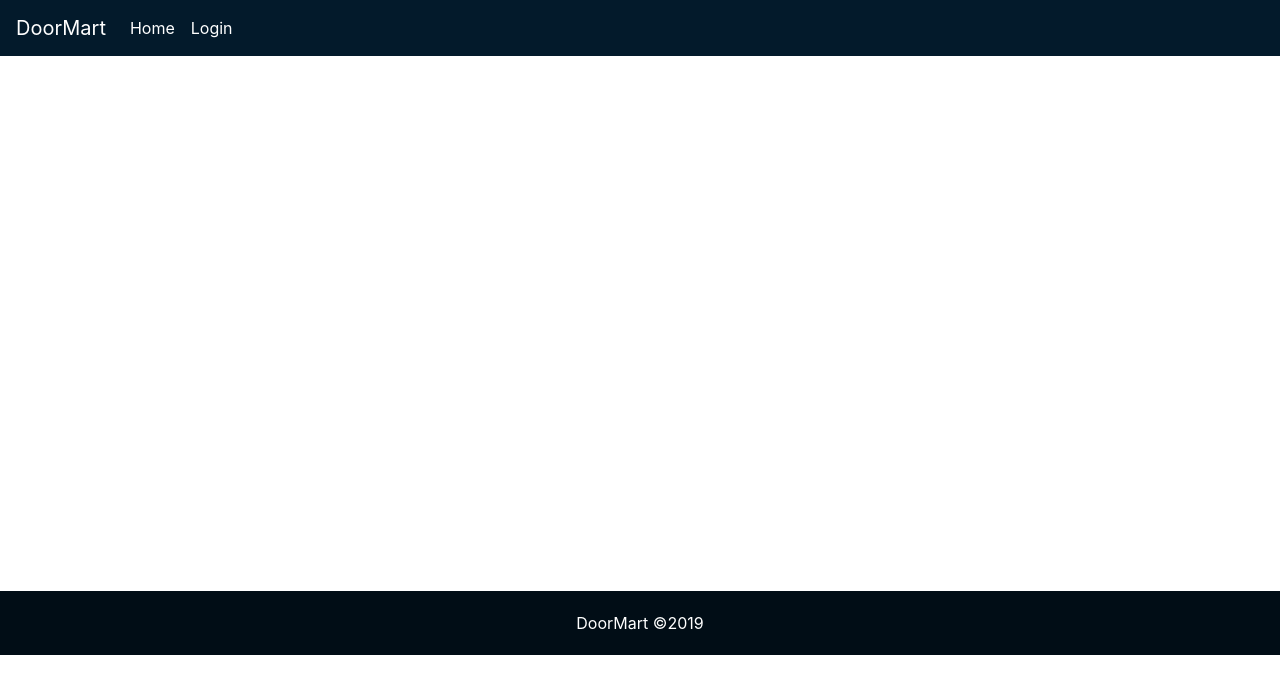
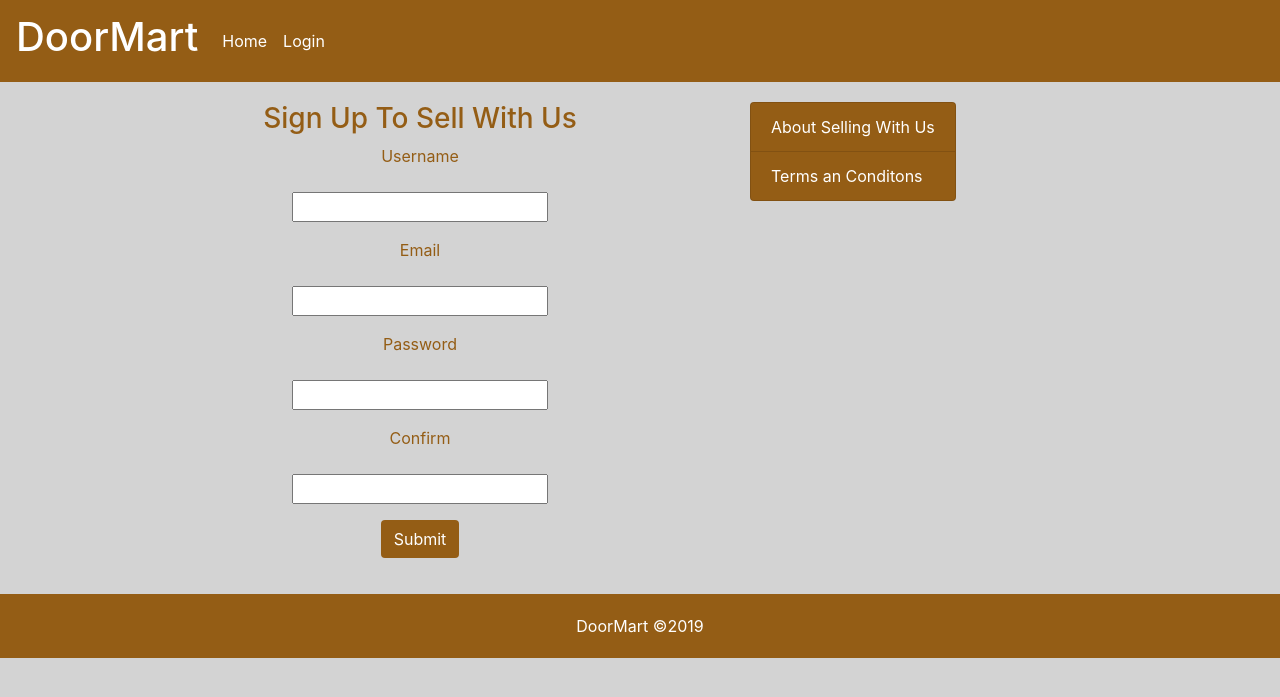
Before and after one commit to jod35/shop, a Python web app: template shop/templates/signup.html in a window 1280 px wide. Shown: the top 697 px of the page. Run offline with Jinja, Linux system fonts and the light colour scheme; the template is opened without the code that fills it: most values are stand-ins (such as "Sample title", 1, 10 or a date in 2020); form fields are guessed from the names that the template uses.

Commit message:
the sign up form is done

```diff
--- a/shop/static/css/main.css
+++ b/shop/static/css/main.css
@@ -1,9 +1,35 @@
+body{
+    background-color: lightgray;
+}
 .main-body{
-    min-height: 535px;
+    min-height: 500px;
+
 
 }
 footer{
-    background-color: #010d16;
+    background-color: #945d15;
     padding: 20px;
+    color: white}
+.container{
+    display: flex;
+    padding: 20px;
+}
+.list-group-item{
+    background-color: #945d15;
+
+}
+.list-group-item a{
     color: white;
 }
+.form{
+   text-align: center;
+   width: 60%;
+   color: #945d15;
+}
+.mybtn{
+    color: white;
+    background-color: #945d15;
+}
+.nav h1{
+    color: #945d15;
+}
--- a/shop/templates/layout.html
+++ b/shop/templates/layout.html
@@ -14,8 +14,8 @@
 </head>
 <body>
     <header>
-        <nav class="navbar navbar-expand-sm navbar-dark" style="background-color: #031a2b;">
-            <a class="navbar-brand" href="#">DoorMart</a>
+        <nav class="navbar navbar-expand-sm navbar-dark" style="background-color: #945d15;">
+            <a class="navbar-brand" href="#"><h1>DoorMart</h1></a>
             <div class="collapse navbar-collapse" id="collapsibleNavId">
                 <ul class="navbar-nav mr-auto mt-2 mt-lg-0">
                     <li class="nav-item active">
--- a/shop/templates/signup.html
+++ b/shop/templates/signup.html
@@ -1,4 +1,41 @@
 {% extends 'layout.html' %}
 {% block body %}
+<div class="container">
 
+    <div class="form">
+            <h3>Sign Up To Sell With Us</h3>
+        <form action="{{url_for('sign_up')}}" method="post">
+            <div class="form-group">
+               <p>{{form.username.label}}</p>
+               {{ form.username() }}
+            </div>
+
+            <div class="form-group">
+                    <p>{{form.email.label}}</p>
+                    {{ form.email() }}
+            </div>
+
+            <div class="form-group">
+                    <p>{{form.password.label}}</p>
+                    {{ form.password() }}
+            </div>
+
+            <div class="form-group">
+                    <p>{{form.confirm.label}}</p>
+                    {{ form.confirm() }}
+            </div>
+
+            <div class="form-group">
+                    {{ form.submit(class='btn mybtn') }}
+            </div>
+        </form>
+    </div>
+    <div class="decrip">
+        <div class="list-group">
+            <li class="list-group-item"><a href="">About Selling With Us</a></li>
+            <li class="list-group-item"><a href="">Terms an Conditons</a></li>
+
+        </div>
+    </div>
+</div>
 {% endblock body %}
--- a/shop/views.py
+++ b/shop/views.py
@@ -1,6 +1,6 @@
 from flask import render_template,redirect,url_for
 from shop import app,db
-
+from shop.forms import SignUpForm
 
 @app.route('/')
 def index():
@@ -12,7 +12,8 @@ def products_page():
 
 @app.route('/signup')
 def sign_up():
-   return render_template('signup.html')
+   form=SignUpForm()
+   return render_template('signup.html',form=form)
 
 @app.route('/login')
 def login_page():
```
Also changed, not shown: shop/forms.py (+11 -0 lines).
